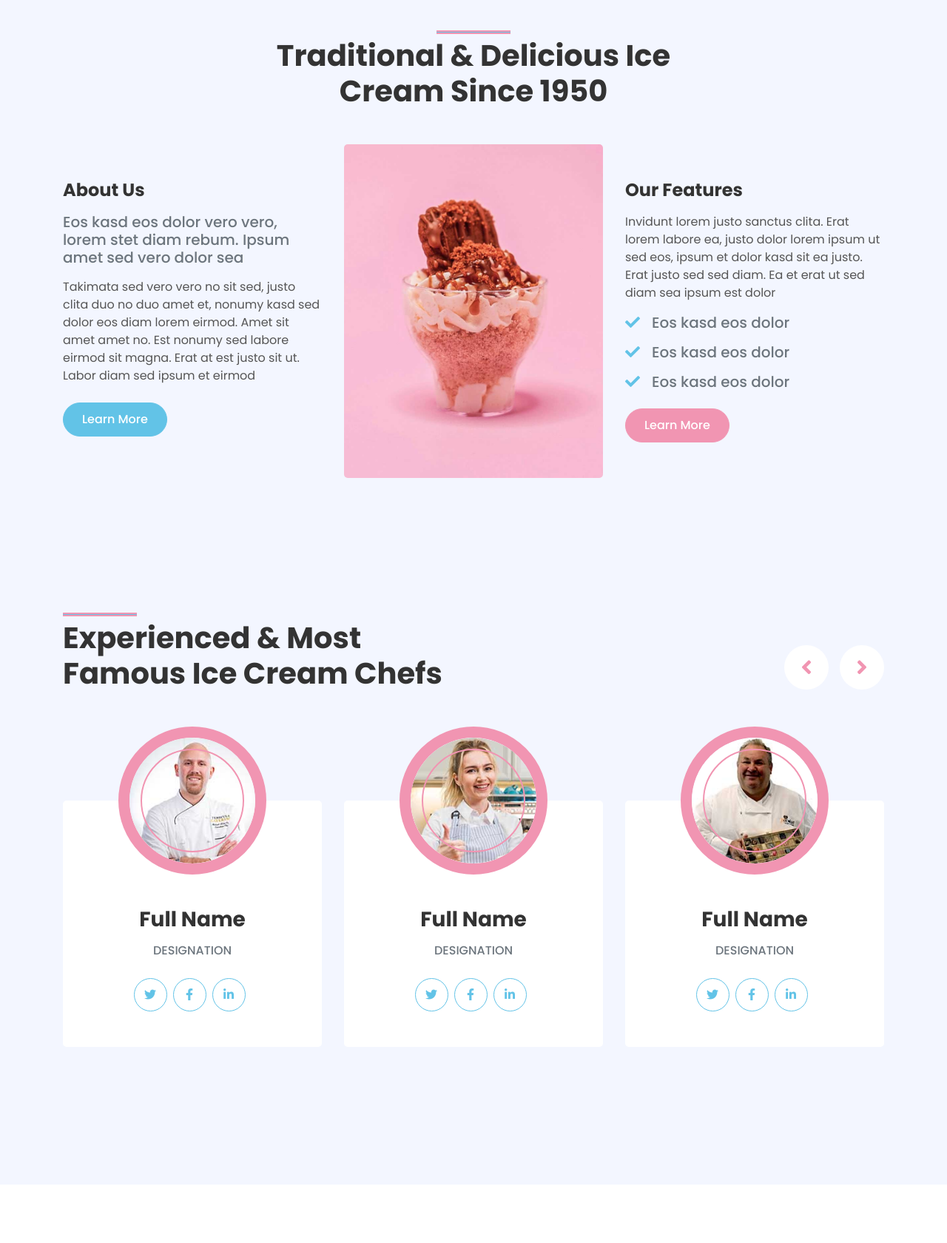
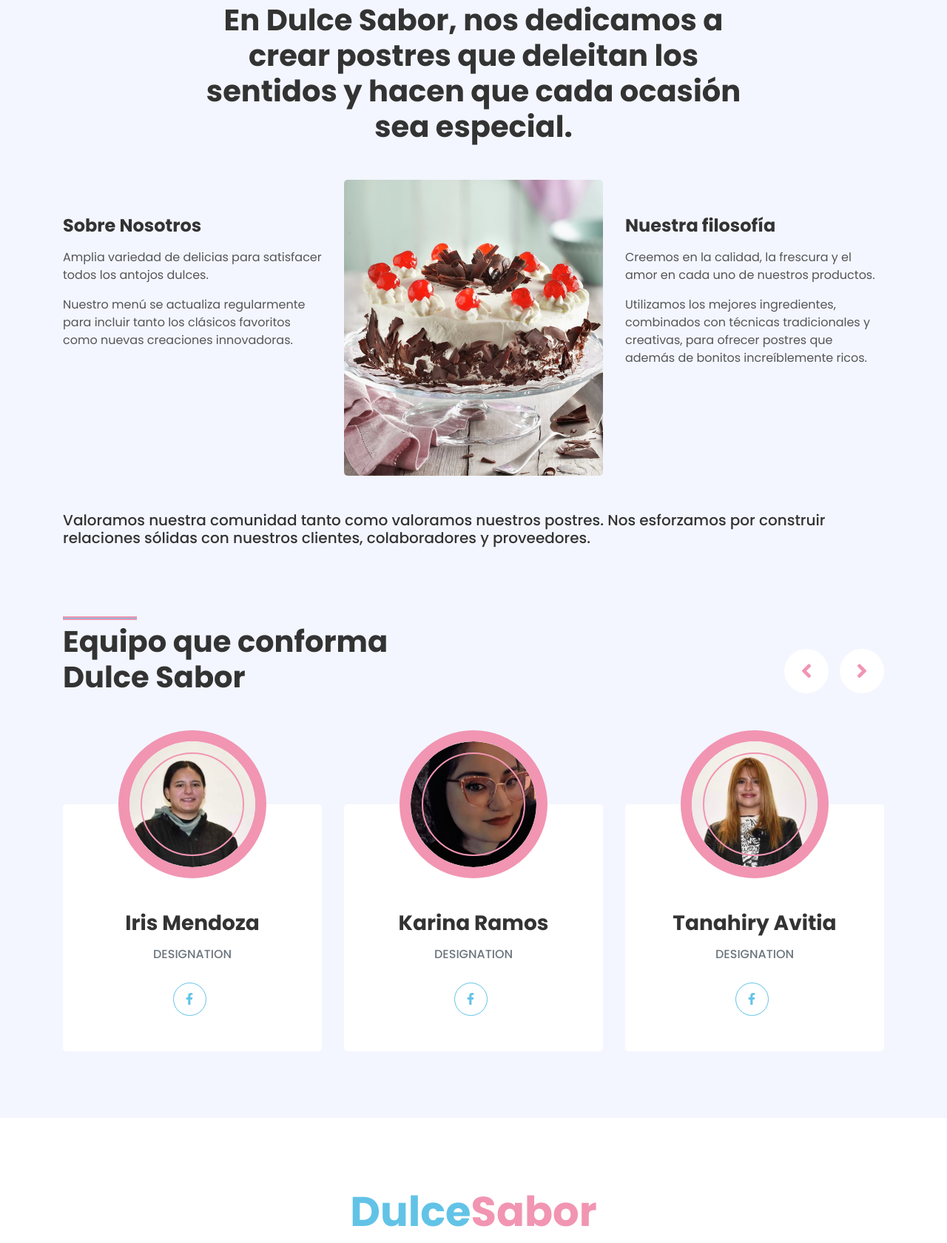
Before and after one commit to PittPerez/RAU1GESTION, a plain HTML site: page about.html in a window 1280 px wide. Shown: the part 622-2302 px from the top of the page at 74% size. Drawn offline with nearby package versions, Linux system fonts and the light colour scheme.

Commit message:
Se ingreso toda la información e imagenes de about

```diff
--- a/about.html
+++ b/about.html
@@ -1,29 +1,34 @@
 <!DOCTYPE html>
 <html lang="en">
-
   <head>
-    <meta charset="utf-8">
+    <meta charset="utf-8" />
     <title>iCREAM - Ice Cream Shop Website Template</title>
-    <meta content="width=device-width, initial-scale=1.0" name="viewport">
-    <meta content="Free HTML Templates" name="keywords">
-    <meta content="Free HTML Templates" name="description">
+    <meta content="width=device-width, initial-scale=1.0" name="viewport" />
+    <meta content="Free HTML Templates" name="keywords" />
+    <meta content="Free HTML Templates" name="description" />
 
     <!-- Favicon -->
-    <link href="img/favicon.ico" rel="icon">
+    <link href="img/favicon.ico" rel="icon" />
 
     <!-- Google Web Fonts -->
-    <link rel="preconnect" href="https://fonts.gstatic.com">
-    <link href="https://fonts.googleapis.com/css2?family=Poppins:wght@400;500;600;700&display=swap" rel="stylesheet">
+    <link rel="preconnect" href="https://fonts.gstatic.com" />
+    <link
+      href="https://fonts.googleapis.com/css2?family=Poppins:wght@400;500;600;700&display=swap"
+      rel="stylesheet"
+    />
 
     <!-- Font Awesome -->
-    <link href="https://cdnjs.cloudflare.com/ajax/libs/font-awesome/5.10.0/css/all.min.css" rel="stylesheet">
+    <link
+      href="https://cdnjs.cloudflare.com/ajax/libs/font-awesome/5.10.0/css/all.min.css"
+      rel="stylesheet"
+    />
 
     <!-- Libraries Stylesheet -->
-    <link href="lib/owlcarousel/assets/owl.carousel.min.css" rel="stylesheet">
-    <link href="lib/lightbox/css/lightbox.min.css" rel="stylesheet">
+    <link href="lib/owlcarousel/assets/owl.carousel.min.css" rel="stylesheet" />
+    <link href="lib/lightbox/css/lightbox.min.css" rel="stylesheet" />
 
     <!-- Customized Bootstrap Stylesheet -->
-    <link href="css/style.css" rel="stylesheet">
+    <link href="css/style.css" rel="stylesheet" />
   </head>
 
   <body>
@@ -46,16 +51,7 @@
                 <i class="fab fa-facebook-f"></i>
               </a>
               <a class="text-white px-3" href="">
-                            <i class="fab fa-twitter"></i>
-                        </a>
-                        <a class="text-white px-3" href="">
-                            <i class="fab fa-linkedin-in"></i>
-                        </a>
-                        <a class="text-white px-3" href="">
                 <i class="fab fa-instagram"></i>
-                        </a>
-                        <a class="text-white pl-3" href="">
-                            <i class="fab fa-youtube"></i>
               </a>
             </div>
           </div>
@@ -64,25 +60,41 @@
     </div>
     <!-- Topbar End -->
 
-
     <!-- Navbar Start -->
     <div class="container-fluid position-relative nav-bar p-0">
-        <div class="container-lg position-relative p-0 px-lg-3" style="z-index: 9;">
-            <nav class="navbar navbar-expand-lg bg-white navbar-light shadow p-lg-0">
+      <div
+        class="container-lg position-relative p-0 px-lg-3"
+        style="z-index: 9"
+      >
+        <nav
+          class="navbar navbar-expand-lg bg-white navbar-light shadow p-lg-0"
+        >
           <a href="index.html" class="navbar-brand d-block d-lg-none">
-                    <h1 class="m-0 display-4 text-primary"><span class="text-secondary">i</span>CREAM</h1>
+            <h1 class="m-0 display-4 text-primary">
+              <span class="text-secondary">i</span>CREAM
+            </h1>
           </a>
-                <button type="button" class="navbar-toggler" data-toggle="collapse" data-target="#navbarCollapse">
+          <button
+            type="button"
+            class="navbar-toggler"
+            data-toggle="collapse"
+            data-target="#navbarCollapse"
+          >
             <span class="navbar-toggler-icon"></span>
           </button>
-                <div class="collapse navbar-collapse justify-content-between" id="navbarCollapse">
+          <div
+            class="collapse navbar-collapse justify-content-between"
+            id="navbarCollapse"
+          >
             <div class="navbar-nav ml-auto py-0">
               <a href="index.html" class="nav-item nav-link">Home</a>
               <a href="about.html" class="nav-item nav-link active">About</a>
               <a href="product.html" class="nav-item nav-link">Product</a>
             </div>
             <a href="index.html" class="navbar-brand mx-5 d-none d-lg-block">
-                        <h1 class="m-0 display-4 text-primary"><span class="text-secondary">i</span>CREAM</h1>
+              <h1 class="m-0 display-4 text-primary">
+                <span class="text-secondary">i</span>CREAM
+              </h1>
             </a>
             <div class="navbar-nav mr-auto py-0">
               <a href="service.html" class="nav-item nav-link">Service</a>
@@ -95,9 +107,11 @@
     </div>
     <!-- Navbar End -->
 
-
     <!-- Header Start -->
-    <div class="jumbotron jumbotron-fluid page-header" style="margin-bottom: 90px;">
+    <div
+      class="jumbotron jumbotron-fluid page-header"
+      style="margin-bottom: 90px"
+    >
       <div class="container text-center py-5">
         <h1 class="text-white display-3 mt-lg-5">About</h1>
         <div class="d-inline-flex align-items-center text-white">
@@ -109,47 +123,73 @@
     </div>
     <!-- Header End -->
 
-
     <!-- About Start -->
-    <div class="container-fluid py-5">
+    <div class="container-fluid py-8">
       <div class="container py-5">
         <div class="row justify-content-center">
-                <div class="col-lg-7">
-                    <h1 class="section-title position-relative text-center mb-5">Traditional & Delicious Ice Cream Since 1950</h1>
+          <div class="col-lg-8">
+            <h1 class="section-title position-relative text-center mb-5">
+              En Dulce Sabor, nos dedicamos a crear postres que deleitan los
+              sentidos y hacen que cada ocasión sea especial.
+            </h1>
           </div>
         </div>
         <div class="row">
           <div class="col-lg-4 py-5">
-                    <h4 class="font-weight-bold mb-3">About Us</h4>
-                    <h5 class="text-muted mb-3">Eos kasd eos dolor vero vero, lorem stet diam rebum. Ipsum amet sed vero dolor sea</h5>
-                    <p>Takimata sed vero vero no sit sed, justo clita duo no duo amet et, nonumy kasd sed dolor eos diam lorem eirmod. Amet sit amet amet no. Est nonumy sed labore eirmod sit magna. Erat at est justo sit ut. Labor diam sed ipsum et eirmod</p>
-                    <a href="" class="btn btn-secondary mt-2">Learn More</a>
+            <h4 class="font-weight-bold mb-3">Sobre Nosotros</h4>
+            <p>
+              Amplia variedad de delicias para satisfacer todos los antojos
+              dulces.
+            </p>
+            <p>
+              Nuestro menú se actualiza regularmente para incluir tanto los
+              clásicos favoritos como nuevas creaciones innovadoras.
+            </p>
           </div>
-                <div class="col-lg-4" style="min-height: 400px;">
+          <div class="col-lg-4" style="min-height: 400px">
             <div class="position-relative h-100 rounded overflow-hidden">
-                        <img class="position-absolute w-100 h-100" src="img/about.jpg" style="object-fit: cover;">
+              <img
+                class="position-absolute w-100 h-100"
+                src="img/pastel.jpg"
+                style="object-fit: cover"
+              />
             </div>
           </div>
           <div class="col-lg-4 py-5">
-                    <h4 class="font-weight-bold mb-3">Our Features</h4>
-                    <p>Invidunt lorem justo sanctus clita. Erat lorem labore ea, justo dolor lorem ipsum ut sed eos, ipsum et dolor kasd sit ea justo. Erat justo sed sed diam. Ea et erat ut sed diam sea ipsum est dolor</p>
-                    <h5 class="text-muted mb-3"><i class="fa fa-check text-secondary mr-3"></i>Eos kasd eos dolor</h5>
-                    <h5 class="text-muted mb-3"><i class="fa fa-check text-secondary mr-3"></i>Eos kasd eos dolor</h5>
-                    <h5 class="text-muted mb-3"><i class="fa fa-check text-secondary mr-3"></i>Eos kasd eos dolor</h5>
-                    <a href="" class="btn btn-primary mt-2">Learn More</a>
+            <h4 class="font-weight-bold mb-3">Nuestra filosofía</h4>
+            <p>
+              Creemos en la calidad, la frescura y el amor en cada uno de
+              nuestros productos.
+            </p>
+            <p>
+              Utilizamos los mejores ingredientes, combinados con técnicas
+              tradicionales y creativas, para ofrecer postres que además de
+              bonitos increíblemente ricos.
+            </p>
+          </div>
+        </div>
+        <div class="container-fluid py-5">
+          <div class="row justify-content-center">
+            <h5>
+              Valoramos nuestra comunidad tanto como valoramos nuestros postres.
+              Nos esforzamos por construir relaciones sólidas con nuestros
+              clientes, colaboradores y proveedores.
+            </h5>
           </div>
         </div>
       </div>
     </div>
+
     <!-- About End -->
 
-
     <!-- Team Start -->
-    <div class="container-fluid py-5">
-        <div class="container py-5">
+    <div class="container-fluid py-12">
+      <div class="container py-8">
         <div class="row">
           <div class="col-lg-6">
-                    <h1 class="section-title position-relative mb-5">Experienced & Most Famous Ice Cream Chefs</h1>
+            <h1 class="section-title position-relative mb-5">
+              Equipo que conforma Dulce Sabor
+            </h1>
           </div>
           <div class="col-lg-6 mb-5 mb-lg-0 pb-5 pb-lg-0"></div>
         </div>
@@ -158,57 +198,95 @@
             <div class="owl-carousel team-carousel">
               <div class="team-item">
                 <div class="team-img mx-auto">
-                                <img class="rounded-circle w-100 h-100" src="img/team-1.jpg" style="object-fit: cover;">
+                  <img
+                    class="rounded-circle w-100 h-100"
+                    src="img/iris.png"
+                    style="object-fit: cover"
+                  />
                 </div>
-                            <div class="position-relative text-center bg-light rounded px-4 py-5" style="margin-top: -100px;">
-                                <h3 class="font-weight-bold mt-5 mb-3 pt-5">Full Name</h3>
+                <div
+                  class="position-relative text-center bg-light rounded px-4 py-5"
+                  style="margin-top: -100px"
+                >
+                  <h3 class="font-weight-bold mt-5 mb-3 pt-5">Iris Mendoza</h3>
                   <h6 class="text-uppercase text-muted mb-4">Designation</h6>
                   <div class="d-flex justify-content-center pt-1">
-                                    <a class="btn btn-outline-secondary btn-social mr-2" href="#"><i class="fab fa-twitter"></i></a>
-                                    <a class="btn btn-outline-secondary btn-social mr-2" href="#"><i class="fab fa-facebook-f"></i></a>
-                                    <a class="btn btn-outline-secondary btn-social mr-2" href="#"><i class="fab fa-linkedin-in"></i></a>
+                    <a
+                      class="btn btn-outline-secondary btn-social mr-2"
+                      href="#"
+                      ><i class="fab fa-facebook-f"></i
+                    ></a>
                   </div>
                 </div>
               </div>
               <div class="team-item">
                 <div class="team-img mx-auto">
-                                <img class="rounded-circle w-100 h-100" src="img/team-2.jpg" style="object-fit: cover;">
+                  <img
+                    class="rounded-circle w-100 h-100"
+                    src="img/kary.png"
+                    style="object-fit: cover"
+                  />
                 </div>
-                            <div class="position-relative text-center bg-light rounded px-4 py-5" style="margin-top: -100px;">
-                                <h3 class="font-weight-bold mt-5 mb-3 pt-5">Full Name</h3>
+                <div
+                  class="position-relative text-center bg-light rounded px-4 py-5"
+                  style="margin-top: -100px"
+                >
+                  <h3 class="font-weight-bold mt-5 mb-3 pt-5">Karina Ramos</h3>
                   <h6 class="text-uppercase text-muted mb-4">Designation</h6>
                   <div class="d-flex justify-content-center pt-1">
-                                    <a class="btn btn-outline-secondary btn-social mr-2" href="#"><i class="fab fa-twitter"></i></a>
-                                    <a class="btn btn-outline-secondary btn-social mr-2" href="#"><i class="fab fa-facebook-f"></i></a>
-                                    <a class="btn btn-outline-secondary btn-social mr-2" href="#"><i class="fab fa-linkedin-in"></i></a>
+                    <a
+                      class="btn btn-outline-secondary btn-social mr-2"
+                      href="#"
+                      ><i class="fab fa-facebook-f"></i
+                    ></a>
                   </div>
                 </div>
               </div>
               <div class="team-item">
                 <div class="team-img mx-auto">
-                                <img class="rounded-circle w-100 h-100" src="img/team-3.jpg" style="object-fit: cover;">
+                  <img
+                    class="rounded-circle w-100 h-100"
+                    src="img/yop.png"
+                    style="object-fit: cover"
+                  />
                 </div>
-                            <div class="position-relative text-center bg-light rounded px-4 py-5" style="margin-top: -100px;">
-                                <h3 class="font-weight-bold mt-5 mb-3 pt-5">Full Name</h3>
+                <div
+                  class="position-relative text-center bg-light rounded px-4 py-5"
+                  style="margin-top: -100px"
+                >
+                  <h3 class="font-weight-bold mt-5 mb-3 pt-5">
+                    Tanahiry Avitia
+                  </h3>
                   <h6 class="text-uppercase text-muted mb-4">Designation</h6>
                   <div class="d-flex justify-content-center pt-1">
-                                    <a class="btn btn-outline-secondary btn-social mr-2" href="#"><i class="fab fa-twitter"></i></a>
-                                    <a class="btn btn-outline-secondary btn-social mr-2" href="#"><i class="fab fa-facebook-f"></i></a>
-                                    <a class="btn btn-outline-secondary btn-social mr-2" href="#"><i class="fab fa-linkedin-in"></i></a>
+                    <a
+                      class="btn btn-outline-secondary btn-social mr-2"
+                      href="#"
+                      ><i class="fab fa-facebook-f"></i
+                    ></a>
                   </div>
                 </div>
               </div>
               <div class="team-item">
                 <div class="team-img mx-auto">
-                                <img class="rounded-circle w-100 h-100" src="img/team-4.jpg" style="object-fit: cover;">
+                  <img
+                    class="rounded-circle w-100 h-100"
+                    src="img/ana.png"
+                    style="object-fit: cover"
+                  />
                 </div>
-                            <div class="position-relative text-center bg-light rounded px-4 py-5" style="margin-top: -100px;">
-                                <h3 class="font-weight-bold mt-5 mb-3 pt-5">Full Name</h3>
+                <div
+                  class="position-relative text-center bg-light rounded px-4 py-5"
+                  style="margin-top: -100px"
+                >
+                  <h3 class="font-weight-bold mt-5 mb-3 pt-5">Ana Barraza</h3>
                   <h6 class="text-uppercase text-muted mb-4">Designation</h6>
                   <div class="d-flex justify-content-center pt-1">
-                                    <a class="btn btn-outline-secondary btn-social mr-2" href="#"><i class="fab fa-twitter"></i></a>
-                                    <a class="btn btn-outline-secondary btn-social mr-2" href="#"><i class="fab fa-facebook-f"></i></a>
-                                    <a class="btn btn-outline-secondary btn-social mr-2" href="#"><i class="fab fa-linkedin-in"></i></a>
+                    <a
+                      class="btn btn-outline-secondary btn-social mr-2"
+                      href="#"
+                      ><i class="fab fa-facebook-f"></i
+                    ></a>
                   </div>
                 </div>
               </div>
@@ -219,25 +297,30 @@
     </div>
     <!-- Team End -->
 
-
     <!-- Footer Start -->
-    <div class="container-fluid footer bg-light py-5" style="margin-top: 90px;">
+    <div class="container-fluid footer bg-light py-5" style="margin-top: 90px">
       <div class="container text-center py-5">
         <div class="row">
           <div class="col-12 mb-4">
             <a href="index.html" class="navbar-brand m-0">
-                        <h1 class="m-0 mt-n2 display-4 text-primary"><span class="text-secondary">i</span>CREAM</h1>
+              <h1 class="m-0 mt-n2 display-4 text-primary">
+                <span class="text-secondary">Dulce</span>Sabor
+              </h1>
             </a>
           </div>
           <div class="col-12 mb-4">
-                    <a class="btn btn-outline-secondary btn-social mr-2" href="#"><i class="fab fa-twitter"></i></a>
-                    <a class="btn btn-outline-secondary btn-social mr-2" href="#"><i class="fab fa-facebook-f"></i></a>
-                    <a class="btn btn-outline-secondary btn-social mr-2" href="#"><i class="fab fa-linkedin-in"></i></a>
-                    <a class="btn btn-outline-secondary btn-social" href="#"><i class="fab fa-instagram"></i></a>
+            <a class="btn btn-outline-secondary btn-social mr-2" href="#"
+              ><i class="fab fa-facebook-f"></i
+            ></a>
+            <a class="btn btn-outline-secondary btn-social" href="#"
+              ><i class="fab fa-instagram"></i
+            ></a>
           </div>
           <div class="col-12 mt-2 mb-4">
             <div class="row">
-                        <div class="col-sm-6 text-center text-sm-right border-right mb-3 mb-sm-0">
+              <div
+                class="col-sm-6 text-center text-sm-right border-right mb-3 mb-sm-0"
+              >
                 <h5 class="font-weight-bold mb-2">Get In Touch</h5>
                 <p class="mb-2">123 Street, New York, USA</p>
                 <p class="mb-0">+012 345 67890</p>
@@ -250,7 +333,9 @@
             </div>
           </div>
           <div class="col-12">
-                    <p class="m-0">&copy; <a href="#">Domain</a>. All Rights Reserved. Designed by <a href="https://htmlcodex.com">HTML Codex</a>
+            <p class="m-0">
+              &copy; <a href="#">Domain</a>. All Rights Reserved. Designed by
+              <a href="https://htmlcodex.com">HTML Codex</a>
             </p>
           </div>
         </div>
@@ -258,10 +343,10 @@
     </div>
     <!-- Footer End -->
 
-
     <!-- Back to Top -->
-    <a href="#" class="btn btn-secondary px-2 back-to-top"><i class="fa fa-angle-double-up"></i></a>
-
+    <a href="#" class="btn btn-secondary px-2 back-to-top"
+      ><i class="fa fa-angle-double-up"></i
+    ></a>
 
     <!-- JavaScript Libraries -->
     <script src="https://code.jquery.com/jquery-3.4.1.min.js"></script>
@@ -279,5 +364,4 @@
     <!-- Template Javascript -->
     <script src="js/main.js"></script>
   </body>
-
 </html>
```
Also changed, not shown: img/ana.png (added), img/iris.png (added), img/kary.png (added), img/pastel.jpg (added), img/yop.png (added). Lines whose indentation alone changed are shown as unchanged.
